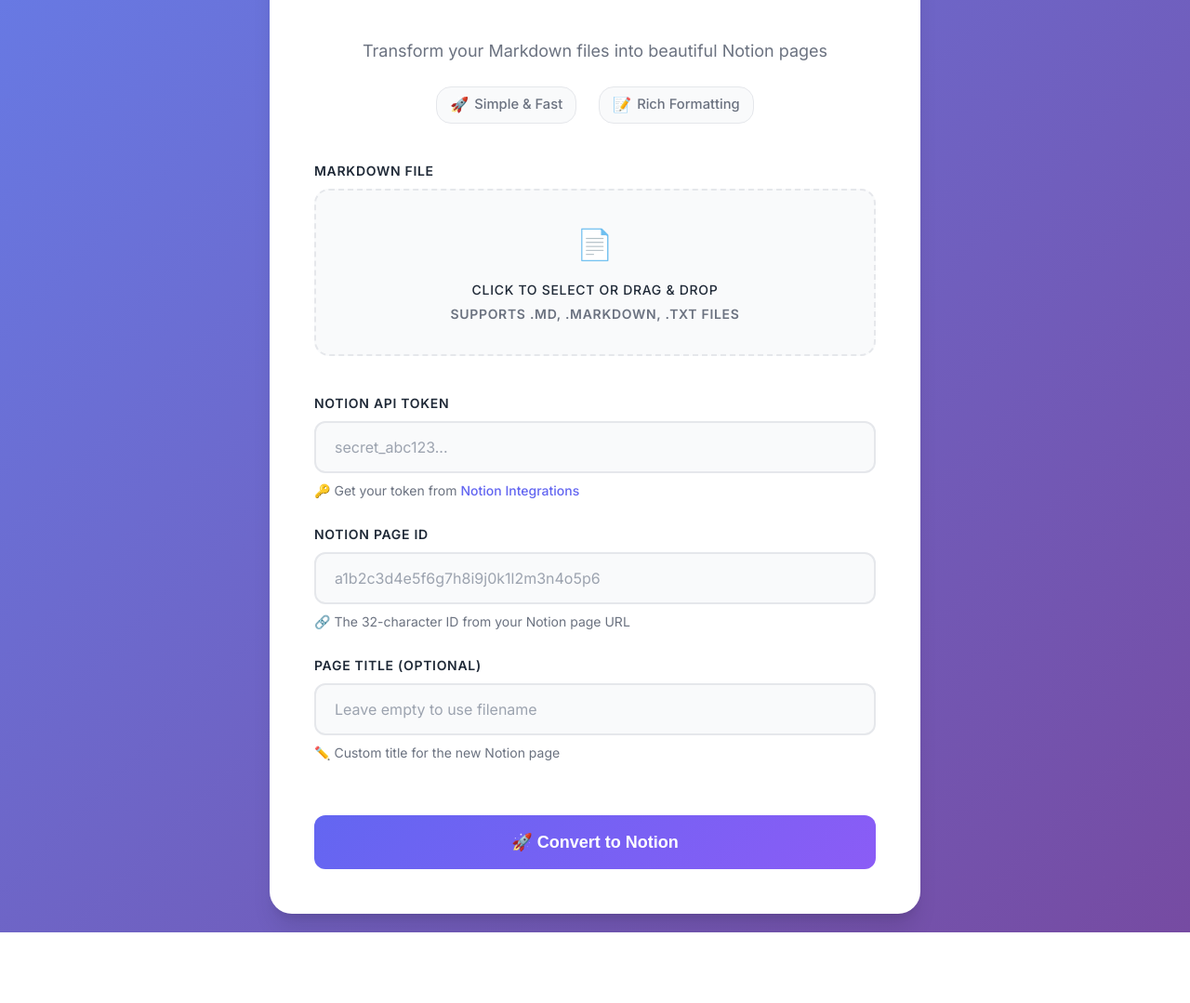
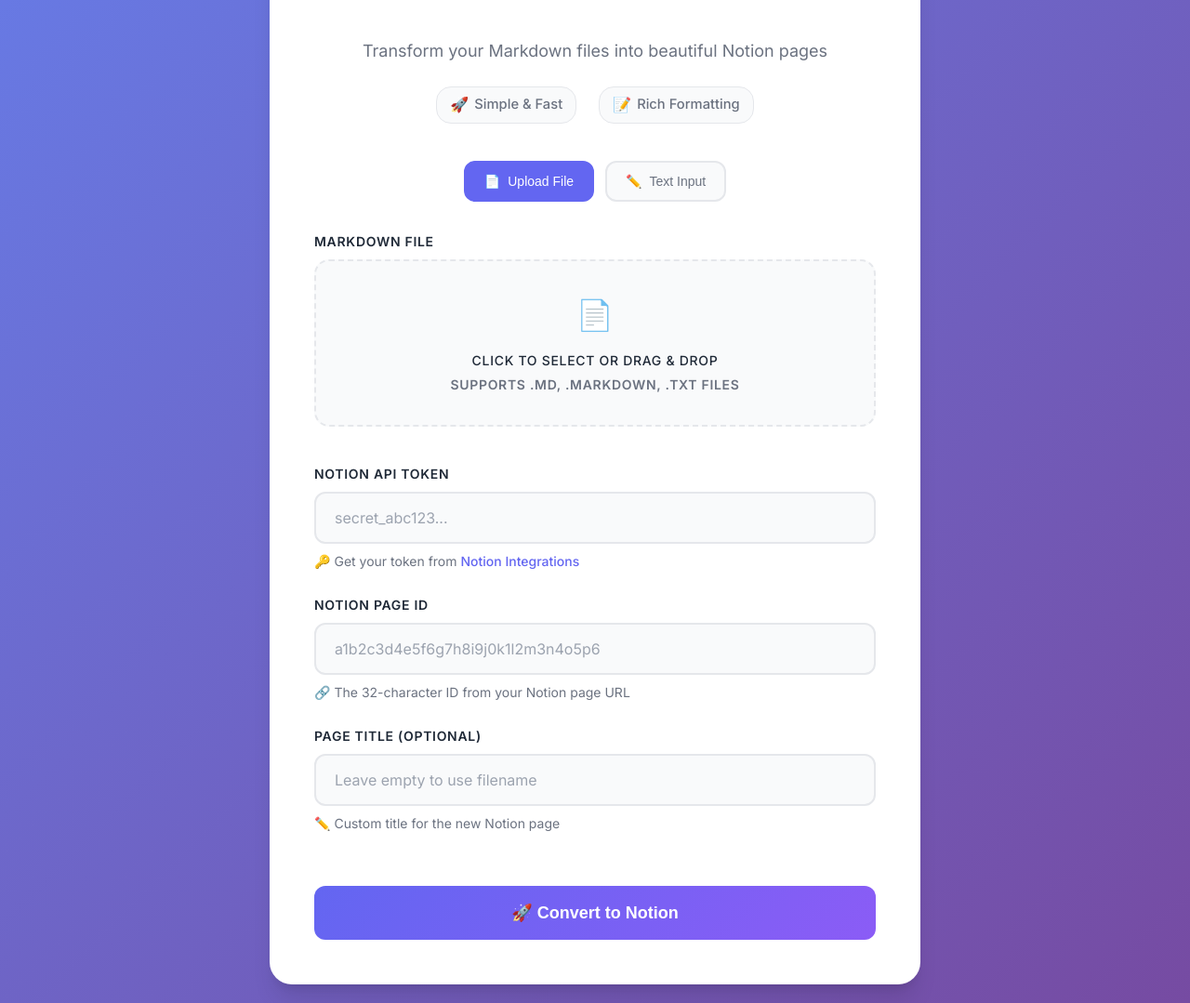
Before and after one commit to z123z123d/Md2notion, a Flask app: page / in a window 1280 px wide. Shown: the part 245-1324 px from the top of the page at 93% size. Before the commit the page ends 1248 px from the top, so only its background shows below. Run offline with Flask 2, Linux system fonts and the light colour scheme; some libraries are stand-ins or nearby versions.

Commit message:
Add feature: directly upload with text

```diff
--- a/web/app.py
+++ b/web/app.py
@@ -35,21 +35,11 @@ def index():
 def upload_file():
     """Handle file upload and conversion"""
     try:
-        # Check if file was uploaded
-        if 'file' not in request.files:
-            return jsonify({'error': 'No file selected'}), 400
-
-        file = request.files['file']
-        if file.filename == '':
-            return jsonify({'error': 'No file selected'}), 400
-
-        if not allowed_file(file.filename):
-            return jsonify({'error': 'Invalid file type. Please upload .md, .markdown, or .txt files'}), 400
-
         # Get form data
         notion_token = request.form.get('notion_token', '').strip()
         page_id = request.form.get('page_id', '').strip()
         title = request.form.get('title', '').strip()
+        markdown_text = request.form.get('markdown_text', '').strip()
 
         # Validate required fields
         if not notion_token:
@@ -57,36 +47,81 @@ def upload_file():
         if not page_id:
             return jsonify({'error': 'Page ID is required'}), 400
 
-        # Save uploaded file temporarily
-        filename = secure_filename(file.filename)
-        temp_path = os.path.join(tempfile.gettempdir(), filename)
-        file.save(temp_path)
+        # Check if file was uploaded or text was provided
+        if 'file' in request.files and request.files['file'].filename != '':
+            # File upload mode
+            file = request.files['file']
+            if not allowed_file(file.filename):
+                return jsonify({'error': 'Invalid file type. Please upload .md, .markdown, or .txt files'}), 400
 
-        try:
-            # Convert and upload to Notion
-            converter = MarkdownToNotionConverter(notion_token)
+            # Save uploaded file temporarily
+            filename = secure_filename(file.filename)
+            temp_path = os.path.join(tempfile.gettempdir(), filename)
+            file.save(temp_path)
 
-            # Use custom title if provided, otherwise use filename
-            page_title = title if title else os.path.splitext(filename)[0]
+            try:
+                # Convert and upload to Notion
+                converter = MarkdownToNotionConverter(notion_token)
 
-            # Upload to Notion
-            page_url = converter.upload_to_notion(temp_path, page_id, page_title)
+                # Use custom title if provided, otherwise use filename
+                page_title = title if title else os.path.splitext(filename)[0]
 
-            # Clean up temporary file
-            os.remove(temp_path)
+                # Upload to Notion
+                page_url = converter.upload_to_notion(temp_path, page_id, page_title)
 
-            return jsonify({
-                'success': True,
-                'message': 'File successfully uploaded to Notion!',
-                'page_url': page_url,
-                'title': page_title
-            })
+                # Clean up temporary file
+                os.remove(temp_path)
 
-        except Exception as e:
-            # Clean up temporary file on error
-            if os.path.exists(temp_path):
-                os.remove(temp_path)
-            return jsonify({'error': f'Error uploading to Notion: {str(e)}'}), 500
+                return jsonify({
+                    'success': True,
+                    'message': 'File successfully uploaded to Notion!',
+                    'page_url': page_url,
+                    'title': page_title
+                })
+
+            except Exception as e:
+                # Clean up temporary file on error
+                if os.path.exists(temp_path):
+                    os.remove(temp_path)
+                return jsonify({'error': f'Error uploading to Notion: {str(e)}'}), 500
+
+        elif markdown_text:
+            # Text input mode - save to temporary file first (like file upload)
+            try:
+                # Save text to temporary file (same as file upload)
+                filename = "text_input.md"
+                temp_path = os.path.join(tempfile.gettempdir(), filename)
+
+                # Write text to file with UTF-8 encoding
+                with open(temp_path, 'w', encoding='utf-8') as f:
+                    f.write(markdown_text)
+
+                try:
+                    # Convert and upload to Notion (use same path as file upload)
+                    converter = MarkdownToNotionConverter(notion_token)
+
+                    # Use custom title if provided, otherwise use default
+                    page_title = title if title else "Untitled"
+
+                    # Upload to Notion using the same method as file upload
+                    page_url = converter.upload_to_notion(temp_path, page_id, page_title)
+
+                    return jsonify({
+                        'success': True,
+                        'message': 'Markdown text successfully uploaded to Notion!',
+                        'page_url': page_url,
+                        'title': page_title
+                    })
+
+                finally:
+                    # Clean up temporary file
+                    if os.path.exists(temp_path):
+                        os.remove(temp_path)
+
+            except Exception as e:
+                return jsonify({'error': f'Error uploading to Notion: {str(e)}'}), 500
+        else:
+            return jsonify({'error': 'Please provide either a file or markdown text'}), 400
 
     except Exception as e:
         return jsonify({'error': f'Server error: {str(e)}'}), 500
--- a/web/templates/index.html
+++ b/web/templates/index.html
@@ -211,6 +211,44 @@
             transition: all 0.2s ease;
             background: var(--bg-secondary);
             color: var(--text-primary);
+        }
+
+        .form-group textarea {
+            resize: vertical;
+            min-height: 200px;
+            font-family: 'Monaco', 'Menlo', 'Ubuntu Mono', monospace;
+            line-height: 1.5;
+        }
+
+        .mode-btn {
+            display: flex;
+            align-items: center;
+            gap: 8px;
+            padding: 12px 20px;
+            border: 2px solid var(--border);
+            border-radius: 12px;
+            background: var(--bg-secondary);
+            color: var(--text-secondary);
+            font-size: 0.875rem;
+            font-weight: 500;
+            cursor: pointer;
+            transition: all 0.2s ease;
+        }
+
+        .mode-btn:hover {
+            background: var(--bg-tertiary);
+            border-color: var(--primary);
+            color: var(--text-primary);
+        }
+
+        .mode-btn.active {
+            background: var(--primary);
+            border-color: var(--primary);
+            color: white;
+        }
+
+        .input-mode {
+            transition: all 0.3s ease;
         }
 
         .form-group input:focus, .form-group textarea:focus {
@@ -613,10 +651,26 @@
         </div>
 
         <form id="uploadForm" enctype="multipart/form-data">
+            <!-- Input Mode Toggle -->
+            <div class="form-group" style="margin-bottom: 32px;">
+                <div style="display: flex; gap: 12px; justify-content: center;">
+                    <button type="button" class="mode-btn active" data-mode="file" id="fileModeBtn">
+                        <span>📄</span>
+                        <span>Upload File</span>
+                    </button>
+                    <button type="button" class="mode-btn" data-mode="text" id="textModeBtn">
+                        <span>✏️</span>
+                        <span>Text Input</span>
+                    </button>
+                </div>
+            </div>
+
+            <!-- File Upload Mode -->
+            <div id="fileMode" class="input-mode">
                 <div class="form-group">
                     <label for="file">Markdown File</label>
                     <div class="file-upload">
-                    <input type="file" id="file" name="file" accept=".md,.markdown,.txt" required>
+                        <input type="file" id="file" name="file" accept=".md,.markdown,.txt">
                         <label for="file" class="file-upload-label">
                             <span class="file-upload-icon">📄</span>
                             <div style="font-weight: 500; margin-bottom: 4px;">Click to select or drag & drop</div>
@@ -626,6 +680,27 @@
                         </label>
                     </div>
                     <div class="file-info" id="fileInfo"></div>
+                </div>
+            </div>
+
+            <!-- Text Input Mode -->
+            <div id="textMode" class="input-mode" style="display: none;">
+                <div class="form-group">
+                    <label for="markdown_text">Markdown Text</label>
+                    <textarea id="markdown_text" name="markdown_text" rows="12"
+                              placeholder="# Your Markdown Content Here
+
+## Features
+- **Bold text** and *italic text*
+- `Code snippets`
+- Lists and more...
+
+Start typing your markdown content above..."></textarea>
+                    <div class="help-text">
+                        <span>📝</span>
+                        Write your markdown content directly in the textarea above
+                    </div>
+                </div>
             </div>
 
             <div class="form-group">
@@ -681,6 +756,11 @@
         const submitBtn = document.getElementById('submitBtn');
         const loading = document.getElementById('loading');
         const result = document.getElementById('result');
+        const fileModeBtn = document.getElementById('fileModeBtn');
+        const textModeBtn = document.getElementById('textModeBtn');
+        const fileMode = document.getElementById('fileMode');
+        const textMode = document.getElementById('textMode');
+        const markdownTextarea = document.getElementById('markdown_text');
 
         // File upload handling
         fileInput.addEventListener('change', function(e) {
@@ -725,9 +805,42 @@
             }
         });
 
+        // Mode switching
+        fileModeBtn.addEventListener('click', function() {
+            fileModeBtn.classList.add('active');
+            textModeBtn.classList.remove('active');
+            fileMode.style.display = 'block';
+            textMode.style.display = 'none';
+            fileInput.required = true;
+            markdownTextarea.required = false;
+            markdownTextarea.value = '';
+        });
+
+        textModeBtn.addEventListener('click', function() {
+            textModeBtn.classList.add('active');
+            fileModeBtn.classList.remove('active');
+            textMode.style.display = 'block';
+            fileMode.style.display = 'none';
+            markdownTextarea.required = true;
+            fileInput.required = false;
+            fileInput.value = '';
+            fileInfo.style.display = 'none';
+        });
+
         // Form submission
         form.addEventListener('submit', async function(e) {
             e.preventDefault();
+
+            // Validate input based on current mode
+            const isFileMode = fileModeBtn.classList.contains('active');
+            if (isFileMode && !fileInput.files[0]) {
+                alert('Please select a file to upload.');
+                return;
+            }
+            if (!isFileMode && !markdownTextarea.value.trim()) {
+                alert('Please enter some markdown text.');
+                return;
+            }
 
             const formData = new FormData(form);
 
```
Also changed, not shown: md2notion_cli.py (+64 -35 lines). Lines whose indentation alone changed are shown as unchanged.
